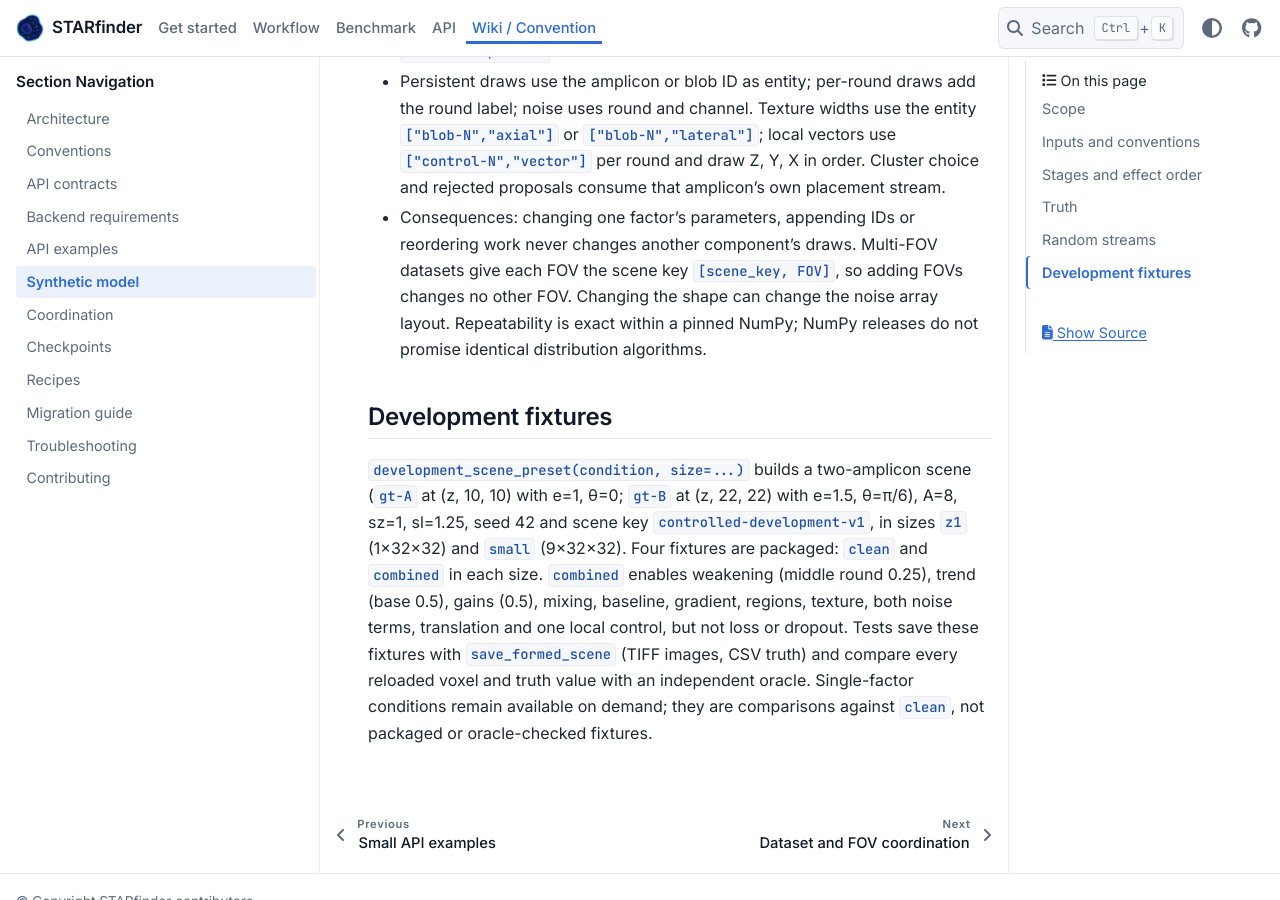
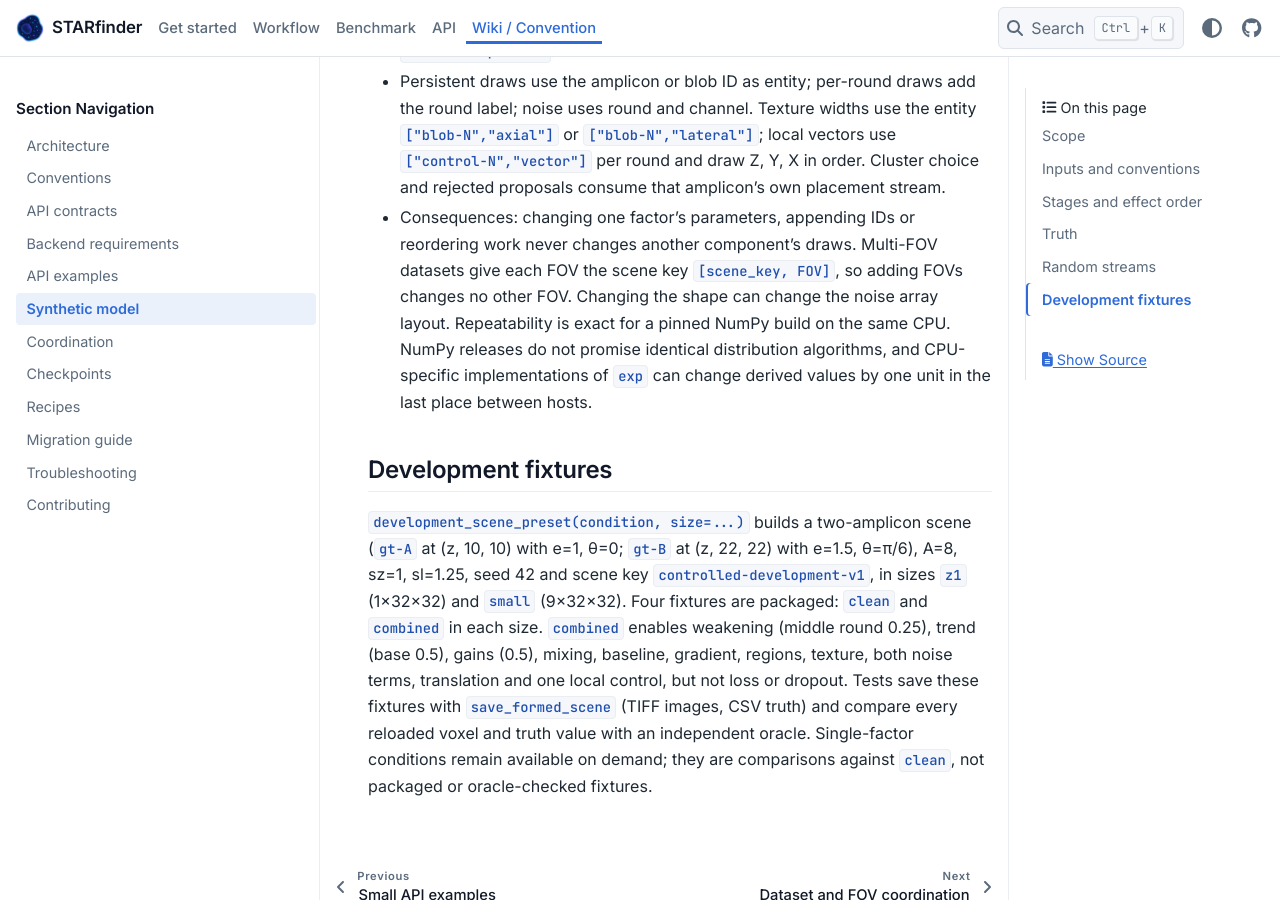
Before and after one commit to wanglab-broad/starfinder, a Sphinx documentation site: the page built from docs/synthetic-specification.md, in a window 1280 px wide and 900 px high, scrolled down 4303 px. Built offline with Sphinx 7.4.7 and the PyData theme 0.15.4, drawn with Linux system fonts in a browser that asks for light colours.

Commit message:
fix(ci): install the checkpoint extra and compare exp-derived draws to rounding
The pytest workflow synced only the dev and local-registration extras, so
16 Parquet checkpoint tests failed with ImportError (pyarrow). Add the
checkpoint extra; pyarrow is already in uv.lock.

test_pinned_independent_component_draws compared exp-derived lognormal
properties bit for bit. NumPy dispatches exp per CPU (AVX-512 vs libm), so
two values differ by one ULP on the CI runner; reproduced locally with
NPY_DISABLE_CPU_FEATURES=X86_V4. Keep exact equality for uniform draws
(positions, theta, gene) and compare A/sz/sl/e with rtol=1e-15, and state
the same-CPU condition in the repeatability docs.

Co-Authored-By: Claude Opus 5.5 <noreply@anthropic.com>
Claude-Session: https://claude.ai/code/session_01QVuuLVGzY9DHchXTcVoH99

```diff
--- a/docs/api/synthetic.rst
+++ b/docs/api/synthetic.rst
@@ -438,7 +438,11 @@ Scientific limitations
 Qualification of shared molecular truth and calibration remains open. Appearance
 defaults are uncalibrated; no acquisition physics beyond the stated model is
 claimed. All draws use the documented SHA-256/PCG64 stream keys, so generation
-is byte-repeatable across processes for the same NumPy version.
+is byte-repeatable across processes for the same NumPy build on the same CPU.
+NumPy selects CPU-specific implementations of transcendental functions such as
+``exp``, so values derived from them (lognormal properties, kernels, backgrounds)
+can differ by one unit in the last place between hosts; uniform draws and
+positions do not.
 
 Example
 -------
--- a/docs/synthetic-specification.md
+++ b/docs/synthetic-specification.md
@@ -162,8 +162,10 @@ exact order:
 * Consequences: changing one factor's parameters, appending IDs or reordering
   work never changes another component's draws. Multi-FOV datasets give each
   FOV the scene key `[scene_key, FOV]`, so adding FOVs changes no other FOV.
-  Changing the shape can change the noise array layout. Repeatability is exact within a pinned NumPy; NumPy
-  releases do not promise identical distribution algorithms.
+  Changing the shape can change the noise array layout. Repeatability is exact for a pinned NumPy build on the
+  same CPU. NumPy releases do not promise identical distribution algorithms, and
+  CPU-specific implementations of `exp` can change derived values by one unit in
+  the last place between hosts.
 
 ## Development fixtures
 
```
Also changed, not shown: docs/migration.md (+1 -1 lines), 2 other files.
